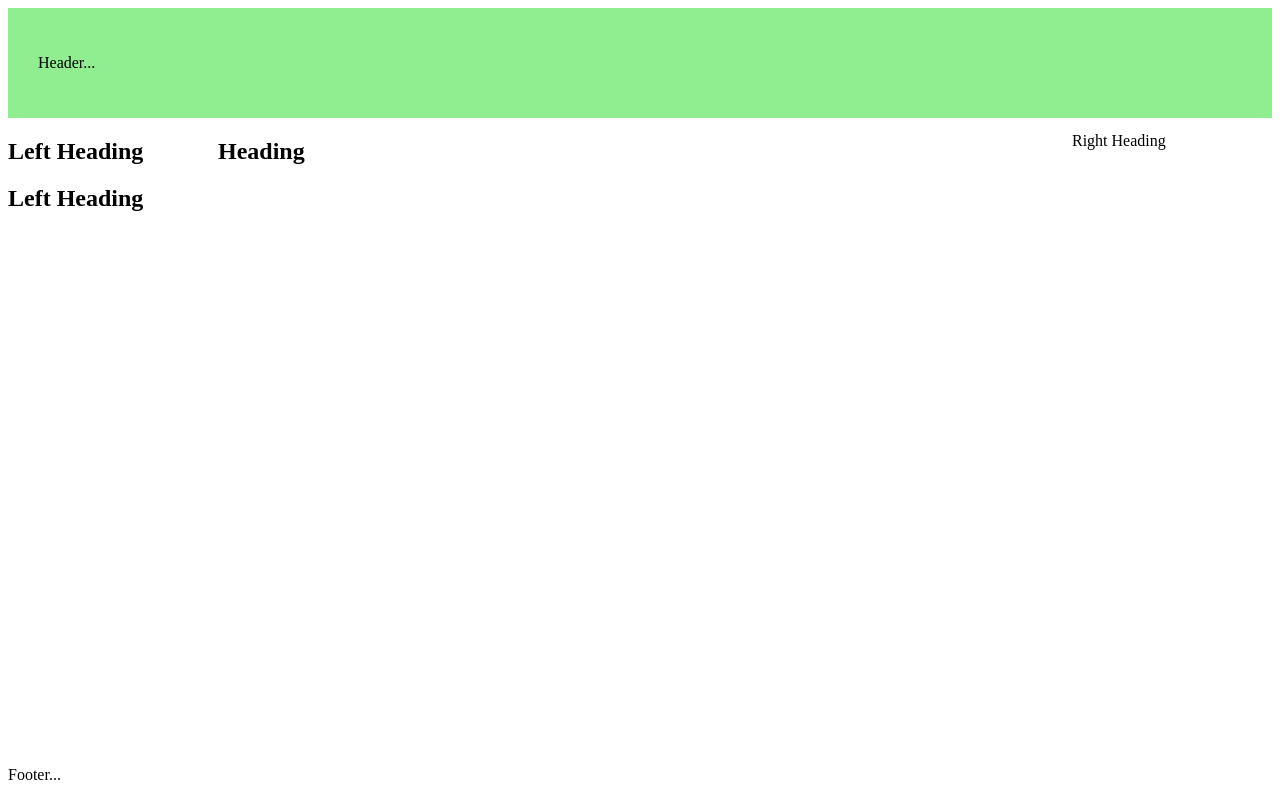
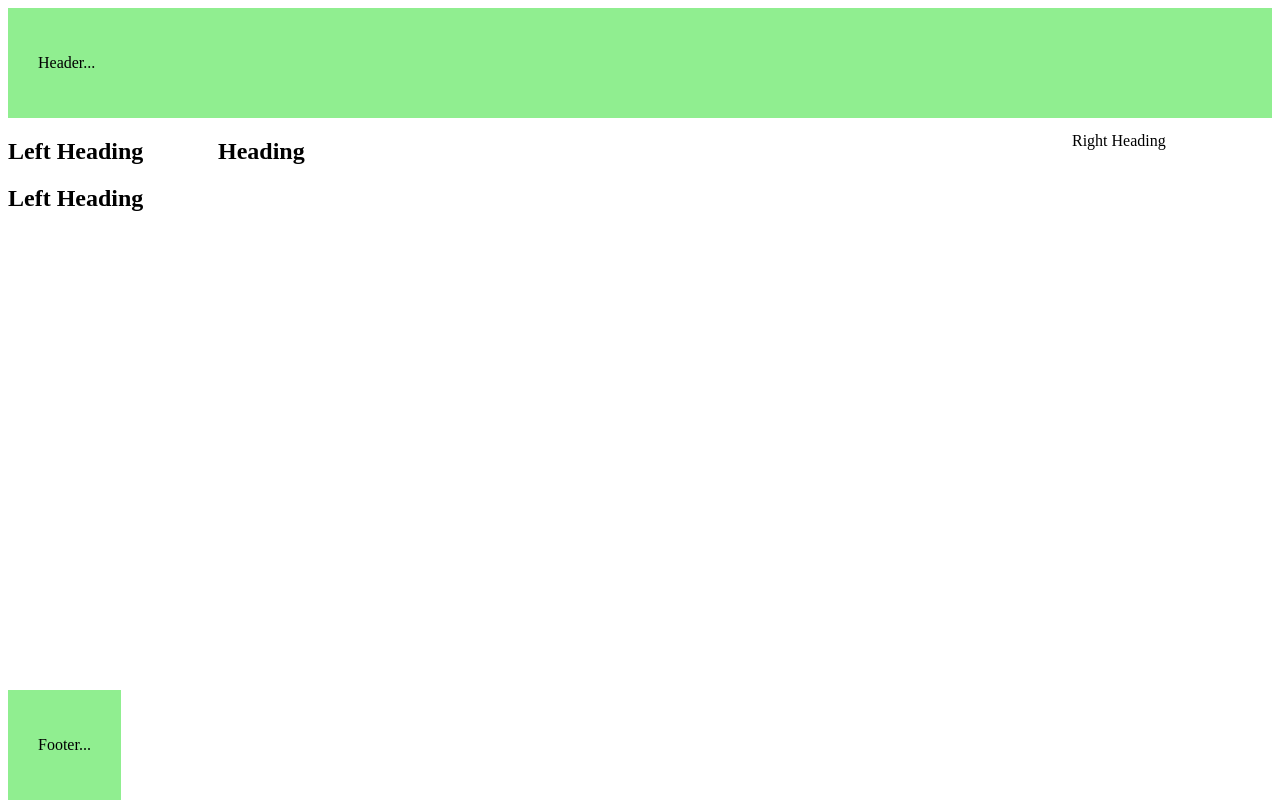
Before and after one commit to Mohd-HAZ786/Task, a plain HTML site: page pages/tuto1.html in a window 1280 px wide. Shown: the top 800 px of the page. Drawn offline with Linux system fonts and the light colour scheme.

Commit message:
Footer Color

```diff
--- a/pages/tuto1.html
+++ b/pages/tuto1.html
@@ -23,7 +23,7 @@
         </div>
     </nav>
     <div style="position: relative; right:0; top:-100px; width: 200px; float: right; margin-bottom: -100px">Right Heading</div>
-    <footer style="position: fixed; bottom:0">
+    <footer style="padding: 30px; background-color:lightgreen; position: fixed; bottom:0">
         <p>Footer...</p>
     </footer>
 </body>
```
